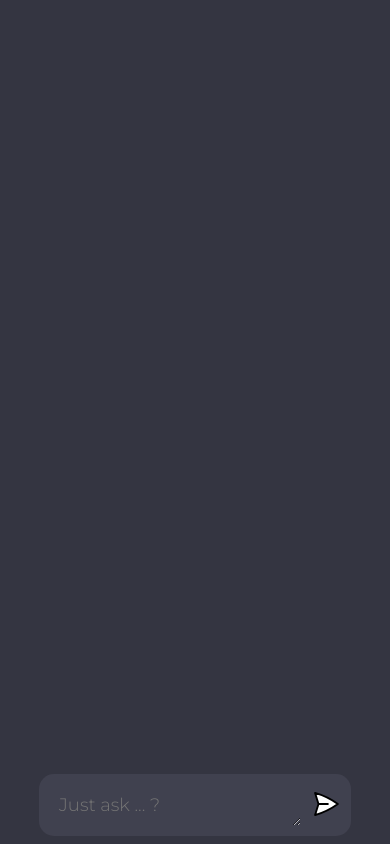
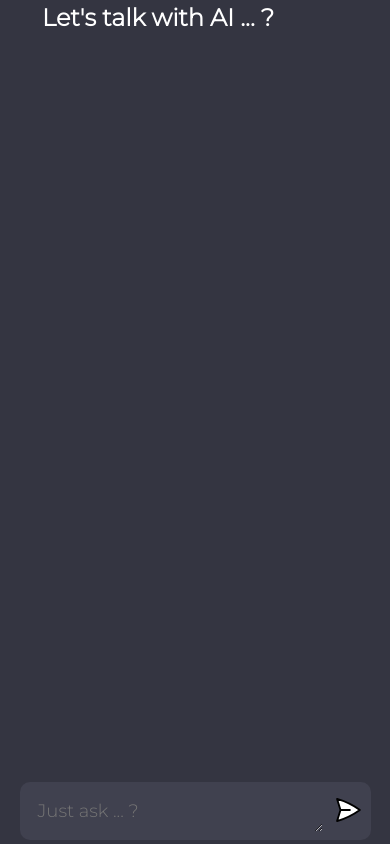
Before and after one commit to rohitroy-github/vite-chatgpt-clone, a website built with Vite: page client/index.html in a window 390 px wide. Built offline with nearby package versions, Linux system fonts and the light colour scheme.

Commit message:
modifications !

```diff
--- a/client/index.html
+++ b/client/index.html
@@ -9,6 +9,9 @@
   </head>
   <body>
     <div id="app">
+      <div class="heading">
+        <h2>Let's talk with AI ... ?</h2>
+      </div>
       <div id="chat_container"></div>
       <form class="ask-form">
         <textarea
--- a/client/style.css
+++ b/client/style.css
@@ -21,8 +21,18 @@ body {
   justify-content: space-between;
 }
 
+.heading {
+  width: 80%;
+  text-align: left;
+}
+
+h2 {
+  margin: 1%;
+  color: white;
+}
+
 #chat_container {
-  margin-top: 2%;
+  margin-top: 1%;
   flex: 1;
   width: 80%;
   height: 100%;
@@ -30,7 +40,8 @@ body {
 
   display: flex;
   flex-direction: column;
-  gap: 10px;
+  /* gappingBWStripes  */
+  gap: 5px;
 
   -ms-overflow-style: none;
   scrollbar-width: none;
@@ -55,13 +66,14 @@ body {
 
 .chat {
   width: 100%;
-  max-width: 1280px;
+  /* max-width: 1280px; */
   margin: 0 auto;
 
   display: flex;
   flex-direction: row;
   align-items: flex-start;
-  gap: 10px;
+  /* gappingFromProfilePicture&Text */
+  gap: 15px;
 }
 
 .profile {
@@ -115,7 +127,7 @@ body {
 .ask-form {
   width: 80%;
   /* max-width: 1280px; */
-  margin: 2%;
+  margin: 1.5%;
   padding: 10px;
   background: #40414f;
 
@@ -123,6 +135,20 @@ body {
   flex-direction: row;
   gap: 10px;
   border-radius: 15px;
+}
+
+@media only screen and (max-width: 600px) {
+  .ask-form {
+    width: 90%;
+    margin: 1%;
+    padding: 8px;
+    background: #40414f;
+
+    display: flex;
+    flex-direction: row;
+    gap: 10px;
+    border-radius: 10px;
+  }
 }
 
 textarea {
```
